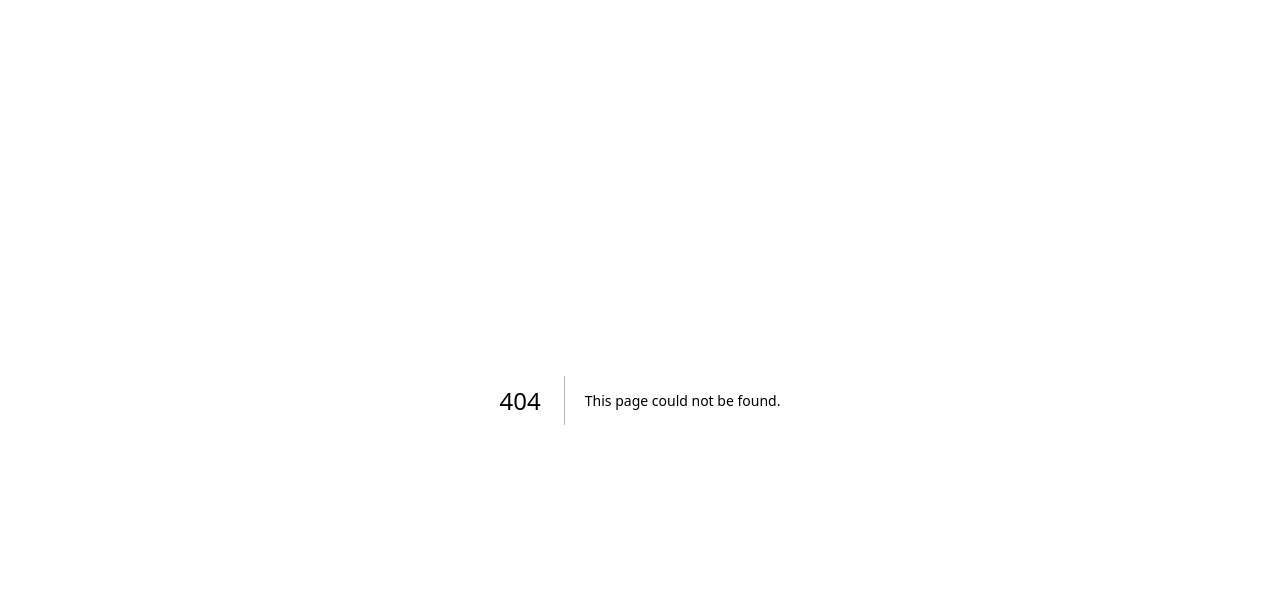
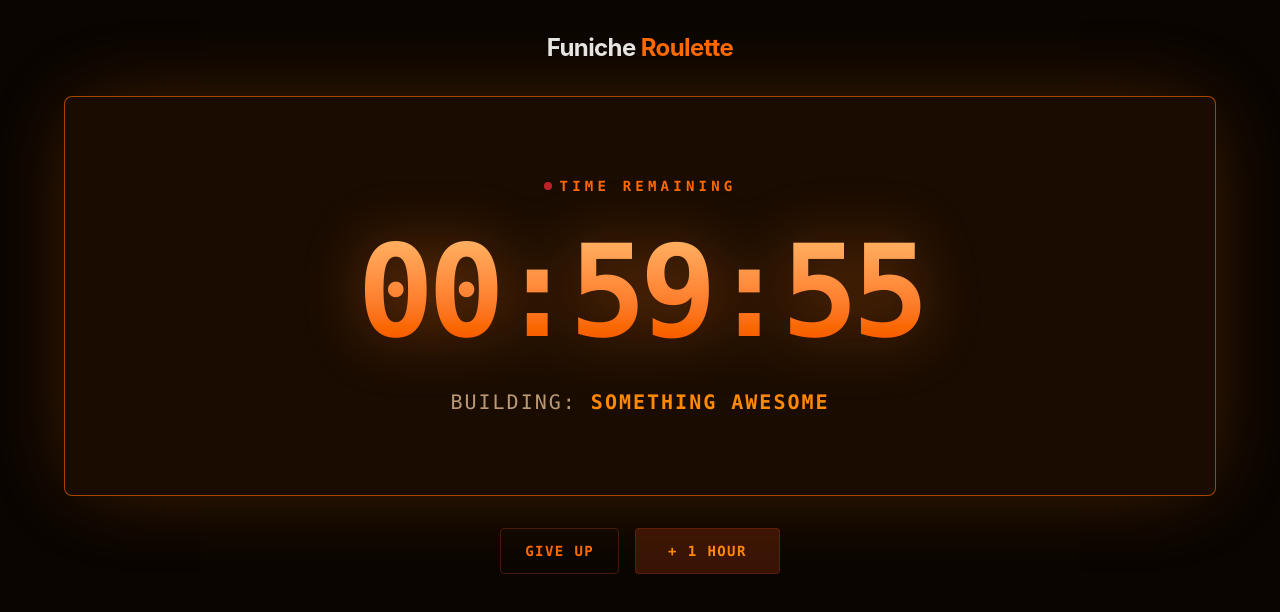
Before and after one commit to chxmpizy/Niche_Roulette, a Next.js app: page /timer in a window 1280 px wide. Before the commit this address had no page. Shown: the top 612 px of the page. Built offline with nearby package versions, Linux system fonts and the light colour scheme.

Commit message:
feat: move timer to a dedicated page accessible via routing

```diff
--- /dev/null
+++ b/app/timer/page.tsx
@@ -0,0 +1,81 @@
+"use client";
+
+import { useEffect, useState, Suspense } from "react";
+import { useRouter, useSearchParams } from "next/navigation";
+import { clsx } from "clsx";
+
+function TimerContent() {
+  const router = useRouter();
+  const searchParams = useSearchParams();
+
+  const topic = searchParams.get("topic") || "Something Awesome";
+  const initialHours = parseInt(searchParams.get("hours") || "1", 10);
+
+  const [timer, setTimer] = useState<number>(initialHours * 3600);
+
+  useEffect(() => {
+    if (timer <= 0) return;
+    const interval = setInterval(() => {
+      setTimer((t) => (t > 0 ? t - 1 : 0));
+    }, 1000);
+    return () => clearInterval(interval);
+  }, [timer]);
+
+  const formatTimer = (totalSeconds: number) => {
+    const h = Math.floor(totalSeconds / 3600);
+    const m = Math.floor((totalSeconds % 3600) / 60);
+    const s = totalSeconds % 60;
+    return `${h.toString().padStart(2, "0")}:${m.toString().padStart(2, "0")}:${s.toString().padStart(2, "0")}`;
+  };
+
+  const addTime = (hours: number) => {
+    setTimer((prev) => prev + hours * 3600);
+  };
+
+  return (
+    <div className="flex-1 flex flex-col items-center w-full max-w-6xl mt-12 md:mt-24">
+      <div className="w-full bg-[#1a0c00] border border-orange-500/60 shadow-[0_0_80px_-15px_rgba(249,115,22,0.3)] rounded-lg p-12 flex flex-col items-center justify-center min-h-[400px] relative overflow-hidden animate-in zoom-in duration-500">
+        <div className="text-sm font-bold font-mono tracking-[0.3em] uppercase text-orange-500 mb-8 flex items-center gap-2">
+          <span className="w-2 h-2 rounded-full bg-red-500 animate-pulse" />
+          Time Remaining
+        </div>
+        <div className="text-6xl md:text-9xl font-black font-mono tracking-tighter text-transparent bg-clip-text bg-gradient-to-b from-orange-300 to-orange-600 drop-shadow-[0_0_30px_rgba(249,115,22,0.4)] mb-8">
+          {formatTimer(timer)}
+        </div>
+        <div className="text-orange-200/70 text-lg md:text-xl font-mono tracking-widest uppercase">
+          Building: <span className="text-orange-400 font-bold">{topic}</span>
+        </div>
+      </div>
+
+      <div className="mt-8 flex flex-col sm:flex-row gap-4 animate-in fade-in slide-in-from-bottom-4 w-full sm:w-auto">
+        <button
+          onClick={() => router.push('/')}
+          className="px-6 py-3 text-sm font-bold font-mono tracking-widest uppercase rounded border border-orange-900/50 text-orange-500 hover:text-white hover:bg-red-900/60 hover:border-red-500 transition-all duration-300 w-full sm:w-auto"
+        >
+          Give Up
+        </button>
+        <button
+          onClick={() => addTime(1)}
+          className="px-8 py-3 text-sm font-bold font-mono tracking-widest uppercase rounded bg-orange-900/40 border border-orange-900/50 text-orange-400 hover:bg-orange-800/50 hover:text-orange-200 transition-all duration-300 w-full sm:w-auto"
+        >
+          + 1 Hour
+        </button>
+      </div>
+    </div>
+  );
+}
+
+export default function TimerPage() {
+  return (
+    <div className="flex-1 flex flex-col min-h-screen bg-[#0a0500] text-orange-50 selection:bg-orange-500/30 items-center px-4">
+      <header className="flex justify-center items-center w-full p-8 absolute top-0 left-0">
+        <h1 className="text-xl md:text-2xl font-sans font-bold tracking-tight text-white/90 select-none">
+          Funiche <span className="text-orange-500">Roulette</span>
+        </h1>
+      </header>
+      <Suspense fallback={<div className="mt-40 text-orange-500 font-mono animate-pulse">Loading...</div>}>
+        <TimerContent />
+      </Suspense>
+    </div>
+  );
+}
--- a/components/roulette/category-stage.tsx
+++ b/components/roulette/category-stage.tsx
@@ -1,14 +1,15 @@
 "use client";
 
 import { useState, useEffect } from "react";
+import { useRouter } from "next/navigation";
 import { categories } from "@/data/categories";
 import { SlotReel } from "./slot-reel";
 import { clsx } from "clsx";
 
 export function CategoryStage() {
+  const router = useRouter();
   const [isSpinning, setIsSpinning] = useState(false);
   const [finalResult, setFinalResult] = useState<string | null>(null);
-  const [timer, setTimer] = useState<number | null>(null);
 
   const categoryNames = categories.map((c) => c.name);
 
@@ -16,7 +17,6 @@ export function CategoryStage() {
     if (isSpinning) return;
     setIsSpinning(true);
     setFinalResult(null);
-    setTimer(null); // Cancel timer on re-spin
   };
 
   const handleStop = (selected: string) => {
@@ -24,11 +24,14 @@ export function CategoryStage() {
     setIsSpinning(false);
   };
 
+  const startTimer = (hours: number) => {
+    if (!finalResult) return;
+    router.push(`/timer?topic=${encodeURIComponent(finalResult)}&hours=${hours}`);
+  };
+
   useEffect(() => {
     const handleKeyDown = (e: KeyboardEvent) => {
-      // Space or Enter spins unless the timer is actively running
       if (e.code === "Space" || e.code === "Enter") {
-        if (timer !== null) return; // Disable spacebar spin when building
         e.preventDefault();
         if (!isSpinning) {
           startSpin();
@@ -37,23 +40,7 @@ export function CategoryStage() {
     };
     window.addEventListener("keydown", handleKeyDown);
     return () => window.removeEventListener("keydown", handleKeyDown);
-  }, [isSpinning, timer]);
-
-  // Timer Countdown Logic
-  useEffect(() => {
-    if (timer === null || timer <= 0) return;
-    const interval = setInterval(() => {
-      setTimer((t) => (t !== null && t > 0 ? t - 1 : 0));
-    }, 1000);
-    return () => clearInterval(interval);
-  }, [timer]);
-
-  const formatTimer = (totalSeconds: number) => {
-    const h = Math.floor(totalSeconds / 3600);
-    const m = Math.floor((totalSeconds % 3600) / 60);
-    const s = totalSeconds % 60;
-    return `${h.toString().padStart(2, "0")}:${m.toString().padStart(2, "0")}:${s.toString().padStart(2, "0")}`;
-  };
+  }, [isSpinning]);
 
   return (
     <div className="flex-1 flex flex-col min-h-screen bg-[#0a0500] text-orange-50 selection:bg-orange-500/30">
@@ -86,17 +73,15 @@ export function CategoryStage() {
 
           <div
             className={clsx(
-              "w-full rounded-lg p-12 flex flex-col items-center justify-center min-h-[150px] relative overflow-hidden transition-all duration-500",
-              timer !== null
-                ? "border border-orange-500/60 shadow-[0_0_80px_-15px_rgba(249,115,22,0.3)] bg-[#1a0c00] scale-[1.02]"
-                : "bg-[#140a00] border border-orange-900/40 shadow-[0_0_40px_-15px_rgba(249,115,22,0.05)] cursor-pointer group hover:border-orange-500/40 hover:shadow-[0_0_60px_-15px_rgba(249,115,22,0.15)]"
+              "w-full rounded-lg p-12 flex flex-col items-center justify-center min-h-[200px] relative overflow-hidden transition-all duration-500",
+              "bg-[#140a00] border border-orange-900/40 shadow-[0_0_40px_-15px_rgba(249,115,22,0.05)] cursor-pointer group hover:border-orange-500/40 hover:shadow-[0_0_60px_-15px_rgba(249,115,22,0.15)]"
             )}
-            onClick={() => !isSpinning && timer === null && startSpin()}
+            onClick={() => !isSpinning && startSpin()}
           >
             <div
               className={clsx(
                 "text-4xl md:text-5xl font-medium tracking-tight text-center font-mono w-full transition-all duration-500",
-                finalResult ? (timer !== null ? "text-orange-300 scale-90" : "text-orange-50") : "text-orange-200/40"
+                finalResult ? "text-orange-50" : "text-orange-200/40"
               )}
             >
               <SlotReel
@@ -106,22 +91,6 @@ export function CategoryStage() {
                 hasLanded={!!finalResult}
               />
             </div>
-
-            {/* In-card Timer Display */}
-            {timer !== null && (
-              <div className="absolute inset-0 flex flex-col items-center justify-center bg-[#1a0c00]/90 backdrop-blur-sm animate-in fade-in duration-500">
-                <div className="text-sm font-bold font-mono tracking-[0.3em] uppercase text-orange-500 mb-4 flex items-center gap-2">
-                  <span className="w-2 h-2 rounded-full bg-red-500 animate-pulse" />
-                  Time Remaining
-                </div>
-                <div className="text-6xl md:text-8xl font-black font-mono tracking-tighter text-transparent bg-clip-text bg-gradient-to-b from-orange-300 to-orange-600 drop-shadow-[0_0_30px_rgba(249,115,22,0.4)]">
-                  {formatTimer(timer)}
-                </div>
-                <div className="mt-8 text-orange-200/70 text-sm font-mono tracking-widest uppercase">
-                  Building: <span className="text-orange-400 font-bold">{finalResult}</span>
-                </div>
-              </div>
-            )}
           </div>
 
           <div className="min-h-[5rem] mt-8 w-full flex flex-col sm:flex-row items-center justify-center gap-4">
@@ -138,13 +107,6 @@ export function CategoryStage() {
               >
                 {isSpinning ? "Spinning..." : "Spin"}
               </button>
-            ) : timer !== null ? (
-              <button
-                onClick={() => setTimer(null)}
-                className="px-6 py-2 text-xs font-bold font-mono tracking-widest uppercase rounded border border-orange-900/50 text-orange-500 hover:text-white hover:bg-red-900/60 hover:border-red-500 transition-all duration-300 animate-in fade-in"
-              >
-                Cancel Build
-              </button>
             ) : (
               <div className="flex flex-col sm:flex-row gap-4 w-full sm:w-auto animate-in fade-in slide-in-from-bottom-4">
                 <button
@@ -154,10 +116,16 @@ export function CategoryStage() {
                   Spin Again
                 </button>
                 <button
-                  onClick={() => setTimer(3 * 60 * 60)} // 3 Hours
+                  onClick={() => startTimer(1)}
+                  className="px-8 py-3 w-full sm:w-auto text-sm font-bold font-mono tracking-widest uppercase rounded border border-orange-600 text-orange-400 hover:bg-orange-900/50 hover:text-orange-200 transition-all duration-300 shadow-[0_0_15px_-5px_rgba(249,115,22,0.2)] flex items-center justify-center gap-2"
+                >
+                  Timer (1h) ⏳
+                </button>
+                <button
+                  onClick={() => startTimer(3)}
                   className="px-8 py-3 w-full sm:w-auto text-sm font-bold font-mono tracking-widest uppercase rounded bg-gradient-to-r from-orange-400 to-orange-600 text-white hover:opacity-90 transition-all duration-300 shadow-[0_0_30px_-5px_rgba(249,115,22,0.5)] flex items-center justify-center gap-2 group"
                 >
-                  Build it! <span className="group-hover:translate-x-1 group-hover:-translate-y-1 transition-transform">🚀</span>
+                  Build it! (3h) <span className="group-hover:translate-x-1 group-hover:-translate-y-1 transition-transform">🚀</span>
                 </button>
               </div>
             )}
@@ -172,6 +140,10 @@ export function CategoryStage() {
           </kbd>
           <span>to {finalResult ? "spin again" : "spin"}</span>
         </div>
+        <div className="flex items-center gap-2 font-mono text-orange-300">
+          <span className="bg-gradient-to-r from-amber-400 to-orange-600 bg-clip-text text-transparent font-bold">Funiche Roulette</span>
+          <span>by <a className="hover:underline" href="https://www.instagram.com/champ.ratt/">@champ.ratt</a></span>
+        </div>
       </footer>
     </div>
   );
```
